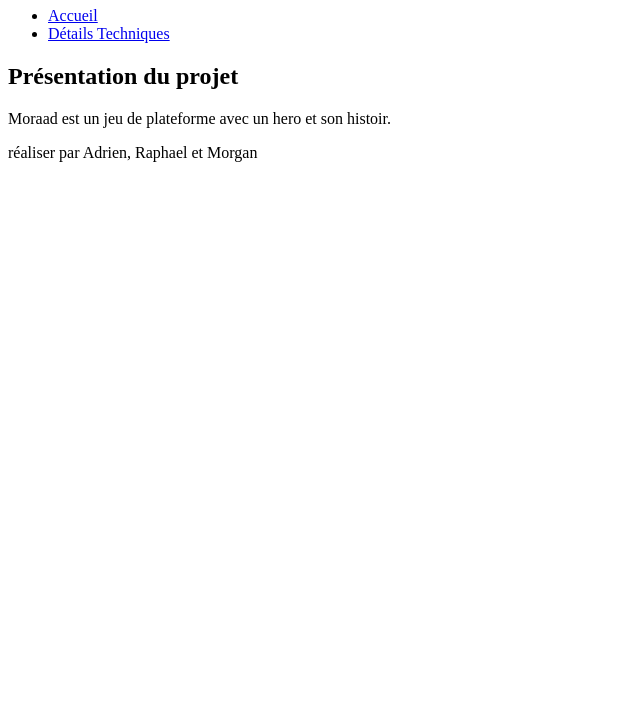
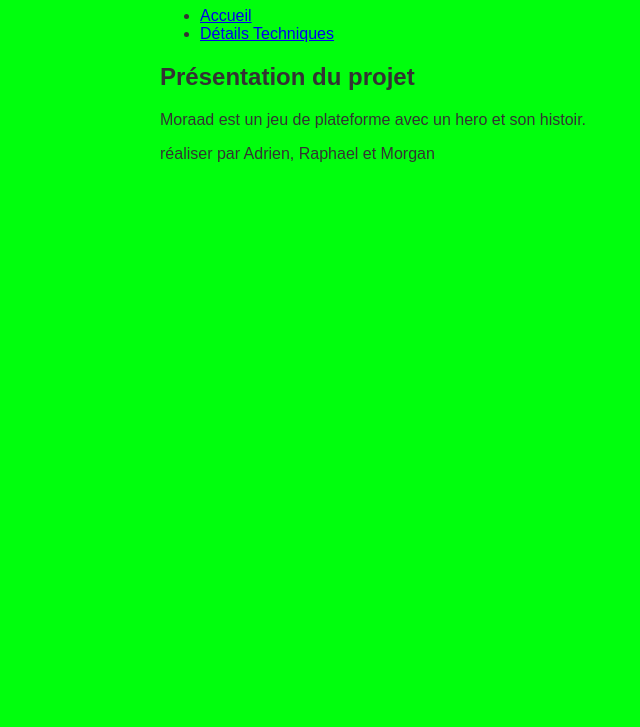
Before and after one commit to morganchstl/mon-chef-d-oeuvre, a plain HTML site: page index.html in a window 1280 px wide. Shown: the part 73-800 px from the top of the page, without its empty margins (0-640 px from the left). Drawn offline with Linux system fonts and the light colour scheme.

Commit message:
feat: ajout de la feuille de style et des styles globeaux

```diff
--- a/index.html
+++ b/index.html
@@ -4,9 +4,11 @@
     <meta charset="UTF-8">
     <meta http-equiv="X-UA-Compatible" content="IE=edge">
     <meta name="viewport" content="width=device-width, initial-scale=1.0">
+        <link rel="stylesheet" href="style.css">
     <title>Jeu vidéo</title>
 </head>
 <body>
+    <div class="container">
         <header>
             <h1> moraad </h1>
         </header>
@@ -25,5 +27,6 @@
         <footer>
             <p>réaliser par Adrien, Raphael et Morgan</p>
         </footer>
+    </div>
 </body>
 </html>
--- /dev/null
+++ b/style.css
@@ -0,0 +1,11 @@
+body {
+    font-family: Arial;
+    background-color: #00ff0d;
+    color: #333;
+    margin: 0;
+}
+
+.container {
+    max-width: 960px;
+    margin: 0 auto;
+}
```
Also changed, not shown: contact.html (+1 -0 lines), details.html (renamed from Détail.html, +1 -0 lines). Lines whose indentation alone changed are shown as unchanged.
